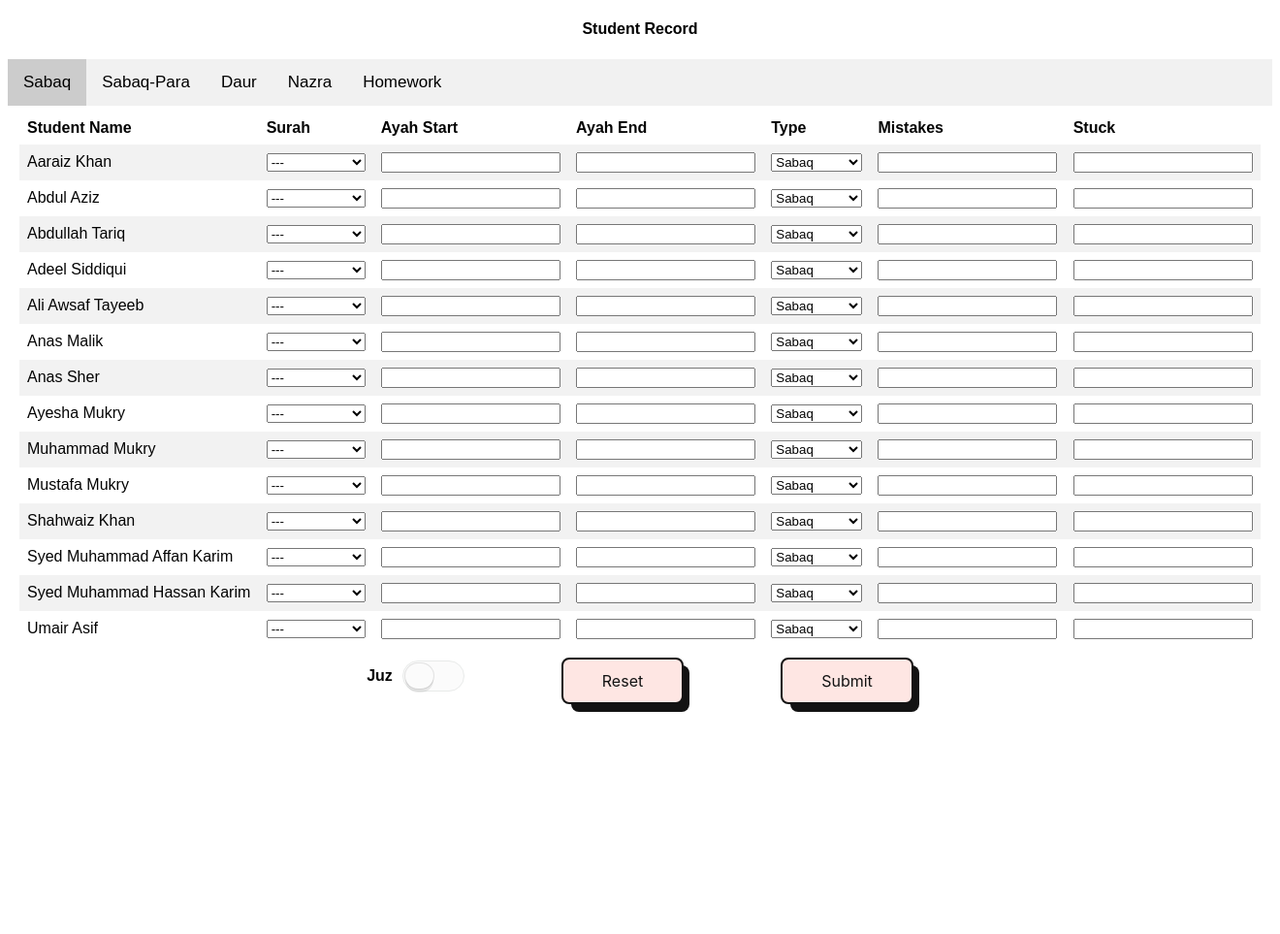
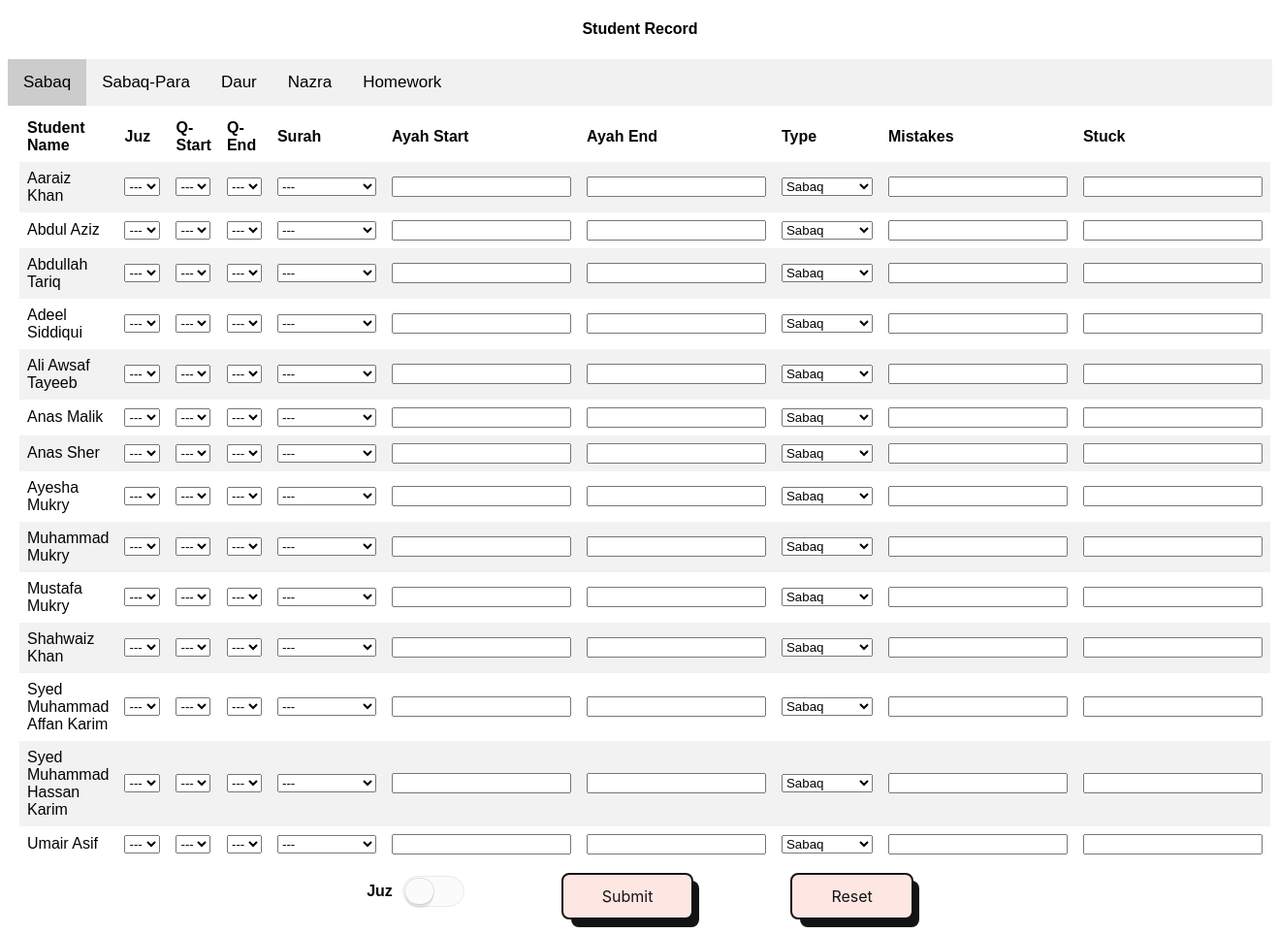
Before and after one commit to Anonymity1234/maktab_management, a Django app: page / in a window 1320 px wide, after a click on "Sabaq". Shown: the whole page at 97% size. Before the commit the page ends 734 px from the top, so only its background shows below. Run offline with Django 4.2, Linux system fonts and the light colour scheme.

Commit message:
- added juz column with quarters start and end

```diff
--- a/templates/index.html
+++ b/templates/index.html
@@ -277,6 +277,37 @@
             <table id="tableData0" class="tableData" style="cellpadding:2">
                 <tr>
                     <td><b>Student Name</b></td>
+                    <td><b>Juz</b></td>
+                    <td><b>Q-Start</b></td>
+                    <td><b>Q-End</b></td>
+                    <td><b>Surah</b></td>
+                    <td><b>Ayah Start</b></td>
+                    <td><b>Ayah End</b></td>
+                    <td><b>Type</b></td>
+                    <td><b>Mistakes</b></td>
+                    <td><b>Stuck</b></td>
+                </tr>
+            </table>
+            <div class="button-container">
+                <h4 style="margin-right: 10px">Juz</h4>
+                <input id="cb1" class="tgl tgl-ios" type="checkbox">
+                <label class="tgl-btn" for="cb1"></label>
+                <button class="button-56" type="submit">Submit</button>
+                <button class="button-56" type="button">Reset</button>
+            </div>
+        </form>
+    </div>
+
+
+    <div id="Sabaq-Para" class="tabcontent">
+        <form action="" method="post" id="submission-form2">
+            {% csrf_token %}
+            <table id="tableData1" class="tableData" style="cellpadding:2">
+                <tr>
+                    <td><b>Student Name</b></td>
+                    <td><b>Juz</b></td>
+                    <td><b>Q-Start</b></td>
+                    <td><b>Q-End</b></td>
                     <td><b>Surah</b></td>
                     <td><b>Ayah Start</b></td>
                     <td><b>Ayah End</b></td>
@@ -289,19 +320,21 @@
                 <h4 style="margin-right: 10px">Juz</h4>
                 <input id="cb2" class="tgl tgl-ios" type="checkbox">
                 <label class="tgl-btn" for="cb2"></label>
+                <button class="button-56" type="submit">Submit</button>
                 <button class="button-56" type="button">Reset</button>
-                <button class="button-56" type="submit">Submit</button>
             </div>
         </form>
     </div>
 
-
-    <div id="Sabaq-Para" class="tabcontent">
-        <form action="" method="post" id="submission-form2">
+    <div id="Daur" class="tabcontent">
+        <form action="#" method="post" id="submission-form3">
             {% csrf_token %}
-            <table id="tableData1" class="tableData" style="cellpadding:2">
+            <table id="tableData2" class="tableData" style="cellpadding:2">
                 <tr>
                     <td><b>Student Name</b></td>
+                    <td><b>Juz</b></td>
+                    <td><b>Q-Start</b></td>
+                    <td><b>Q-End</b></td>
                     <td><b>Surah</b></td>
                     <td><b>Ayah Start</b></td>
                     <td><b>Ayah End</b></td>
@@ -399,7 +408,11 @@
         for (let i = 0; i < studentNames.length; i++) {
             let row = table.insertRow();
             let nameCell = row.insertCell(0);
-            let surahCell = row.insertCell(1);
+            let juzCell = row.insertCell(1);
+            let quartersStartCell = row.insertCell(2);
+            let quartersEndCell = row.insertCell(3);
+            let surahCell = row.insertCell(4);
+
 
             // Create a hidden input field for the student's name
             let nameInput = document.createElement("input");
@@ -418,8 +431,42 @@
             nameSpan.innerText = studentNames[i];
             nameCell.appendChild(nameSpan);
 
+            let juz = ["---", 1, 2, 3, 4, 5, 6, 7, 8, 9, 10, 11, 12, 13, 14, 15, 16, 17, 18, 19, 20, 21, 22, 23, 24, 25, 26, 27, 28, 29, 30];
+
+            let juzTab = document.createElement('select');
+            juzTab.setAttribute('name', 'juz');
+            juz.map((juz, i) => {
+                let opt = document.createElement("option");
+                opt.value = i; // the index
+                opt.innerHTML = juz;
+                juzTab.append(opt);
+            });
+            juzCell.appendChild(juzTab);
+
+            let quarters = ["---", 1, 2, 3, 4];
+            let quartersStartTab = document.createElement('select');
+            quartersStartTab.setAttribute('name', 'quarters');
+            quarters.map((quarter, i) => {
+                let opt = document.createElement("option");
+                opt.value = i; // the index
+                opt.innerHTML = quarter;
+                quartersStartTab.append(opt);
+            });
+            quartersStartCell.appendChild(quartersStartTab);
+
+            let quartersEndTab = document.createElement('select');
+            quartersEndTab.setAttribute('name', 'quarters');
+            quarters.map((quarter, i) => {
+                let opt = document.createElement("option");
+                opt.value = i; // the index
+                opt.innerHTML = quarter;
+                quartersEndTab.append(opt);
+            });
+            quartersEndCell.appendChild(quartersEndTab);
+
+
             let selectTag = document.createElement('select');
-            selectTag.setAttribute('name', 'surah')
+            selectTag.setAttribute('name', 'surah');
             surahNames.map((surah, i) => {
                 let opt = document.createElement("option");
                 opt.value = i; // the index
@@ -429,11 +476,11 @@
             surahCell.appendChild(selectTag);
 
 
-            let ayahStartCell = row.insertCell(2);
-            let ayahEndCell = row.insertCell(3);
-            let typeCell = row.insertCell(4);
-            let mistakesCell = row.insertCell(5);
-            let stuckCell = row.insertCell(6);
+            let ayahStartCell = row.insertCell(5);
+            let ayahEndCell = row.insertCell(6);
+            let typeCell = row.insertCell(7);
+            let mistakesCell = row.insertCell(8);
+            let stuckCell = row.insertCell(9);
 
             let ayahStartInput = document.createElement("input");
             ayahStartInput.type = "number";
```
Also changed, not shown: other parts of templates/index.html (+3 -27 lines).
